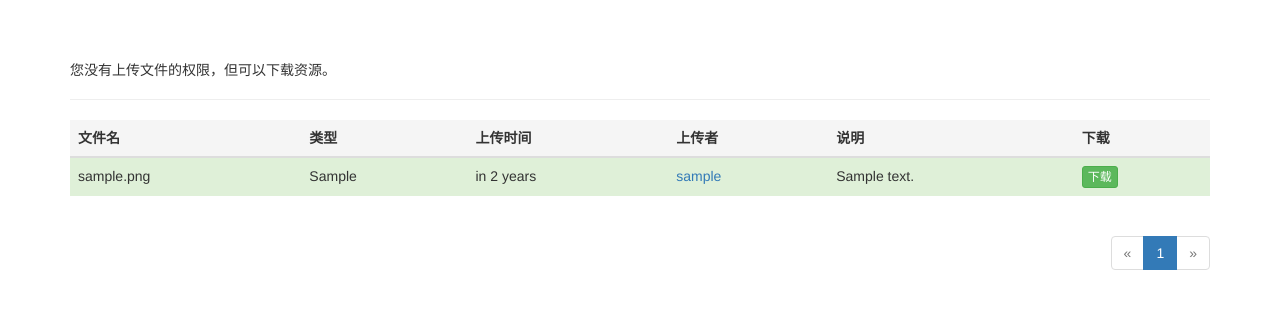
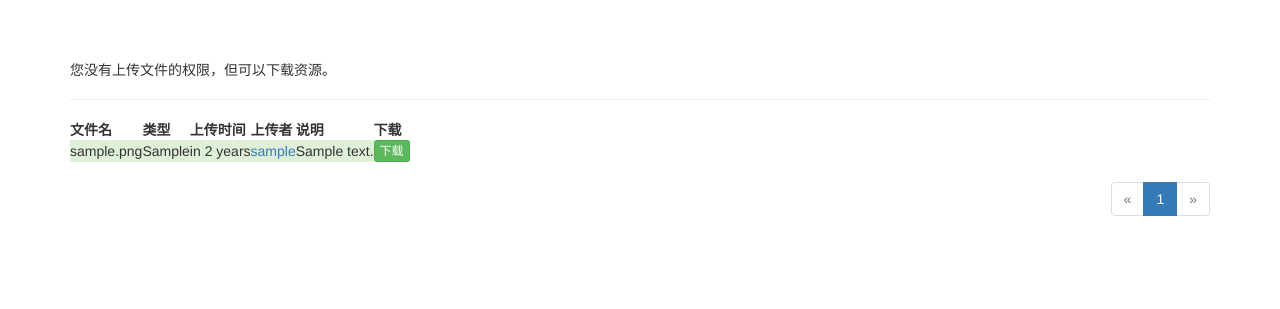
Before and after one commit to vsxd/Mysite_flask, a Flask app: page /updown/ in a window 1280 px wide. Shown: the part 52-361 px from the top of the page. Run offline with Flask 2, Linux system fonts and the light colour scheme; tables that the repository leaves empty hold one stand-in row (values such as "Sample post"); parts of the project's set-up code (start-up, migrations or seed data) failed here and were passed over; some libraries are stand-ins or nearby versions.

Commit message:
updown table style fix

```diff
--- a/app/templates/updown/updown.html
+++ b/app/templates/updown/updown.html
@@ -16,7 +16,7 @@
     {% endif %}
 </div>
 
-<table class="table table-hover">
+<table class="table-responsive">
     <thead>
         <th class="active">文件名</th>
         <th class="active">类型</th>
--- a/app/updown/views.py
+++ b/app/updown/views.py
@@ -78,4 +78,5 @@ def updown():
     return render_template('updown/updown.html',
                            upform=form,
                            files=files,
+                           len=len,
                            pagination=pagination)
```
